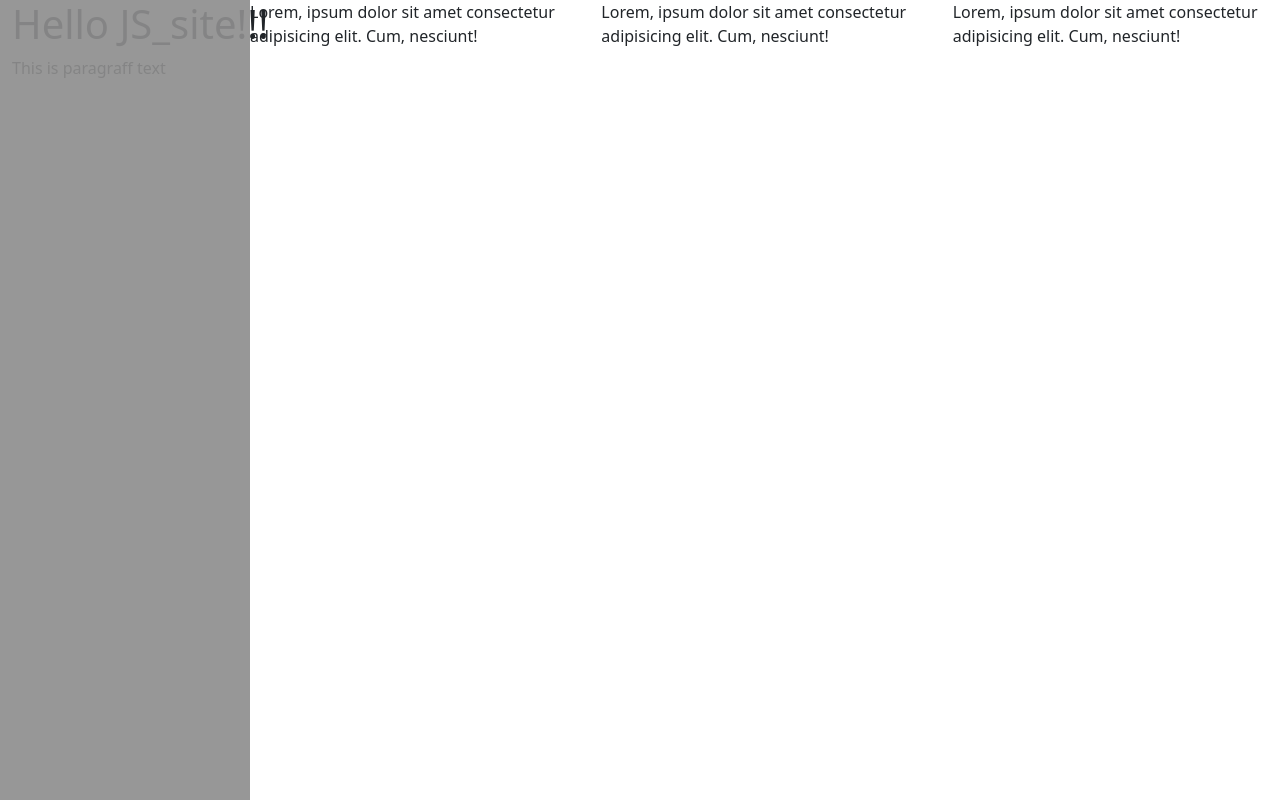
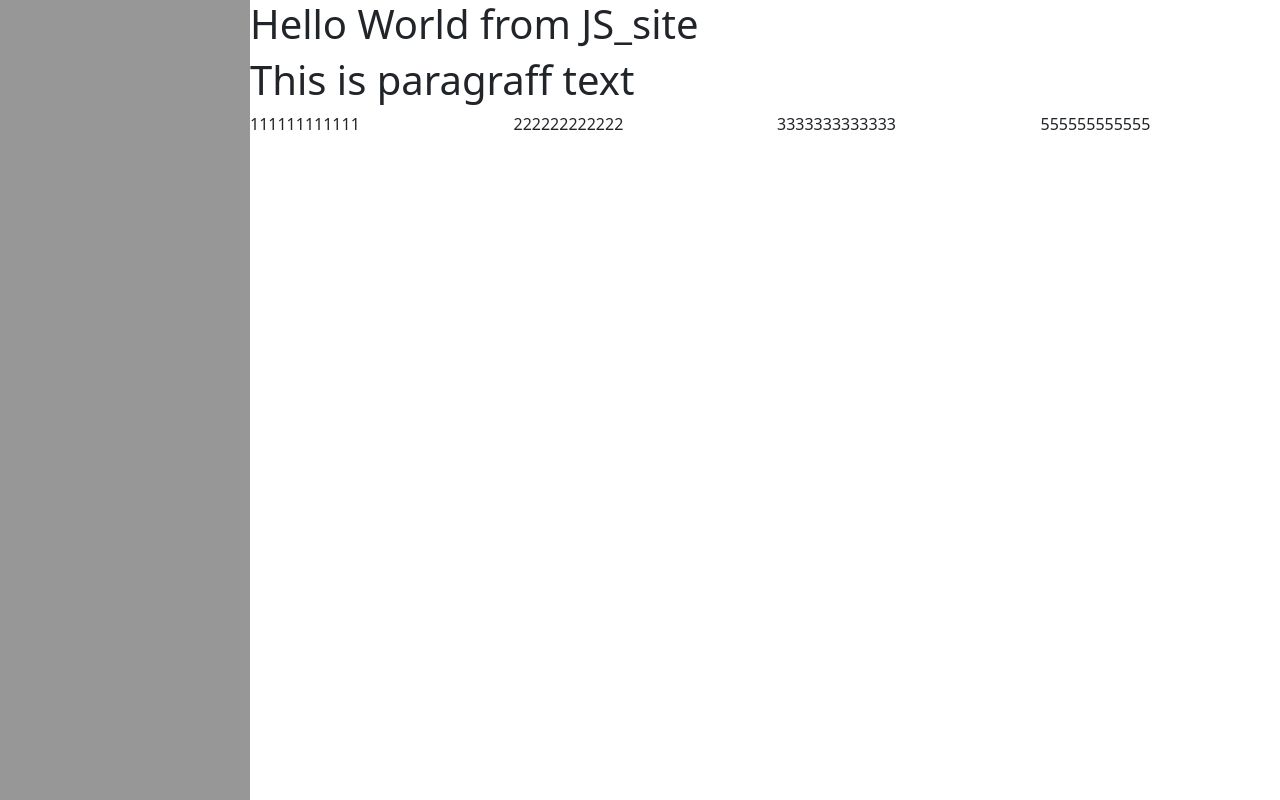
Before and after one commit to VladTer06081963/js_site, a plain HTML site: page index.html in a window 1280 px wide. Drawn offline with nearby package versions, Linux system fonts and the light colour scheme.

Commit message:
html to script

```diff
--- a/index.html
+++ b/index.html
@@ -13,24 +13,6 @@
         <div id="sidebar" class="bg-ligth sidebar"></div>
         <div id="site" class="content">
 
-
-
-
-
-<div class="row">
-    <div class="col-sm">
-        Lorem, ipsum dolor sit amet consectetur adipisicing elit. Cum, nesciunt!
-    </div>
-
-    <div class="col-sm">
-        Lorem, ipsum dolor sit amet consectetur adipisicing elit. Cum, nesciunt!
-    </div>
-
-    <div class="col-sm">
-       Lorem, ipsum dolor sit amet consectetur adipisicing elit. Cum, nesciunt!
-    </div>
-</div>
-
         </div>
     </div>
     <script src="index.js"></script>
--- a/index.js
+++ b/index.js
@@ -1,36 +1,56 @@
 const model = [
-    {type: 'title', value: 'Hello JS_site!!!'},
+    {type: 'title', value: 'Hello World from JS_site'},
     {type: 'text', value: 'This is paragraff text'},
     {type: 'columns', value: [
         '111111111111',
         '222222222222',
-        '3333333333333'
+        '3333333333333',
+        '555555555555'
     ]}
 ]
 
 const $site = document.querySelector('#site')
 
 model.forEach(block => {
-    console.log(block)
+    // console.log(block)
     let html = ''
     if (block.type === 'title') {
-html = `
+html = title(block)
+} else if(block.type === 'text') {
+    html = title(block)
+} else if(block.type === 'columns') {
+html = columns(block)
+
+}
+$site.insertAdjacentHTML('beforeend', html)
+})
+
+function title(block) {
+    return `
     <div class="row">
      <div class="col-sm">
         <h1>${block.value}</h1>
      </div>
     </div>
     `
-} else if(block.type === 'text') {
-    html = `
+}
+
+function text(block) {
+    return `
     <div class="row">
      <div class="col-sm">
-                    <p>${block.value}</p>
+        <h1>${block.value}</h1>
      </div>
     </div>
     `
-} else if(block.type === 'columns') {
+}
 
+function columns(block) {
+
+const html = block.value.map(item => `<div class="col-sm">${item}</div>`)
+    return `
+<div class="row">
+    ${html.join('')}
+</div>
+    `
 }
-$site.insertAdjacentHTML('beforebegin', html)
-})
```
Also changed, not shown: 1 other file. Lines whose indentation alone changed are shown as unchanged.
